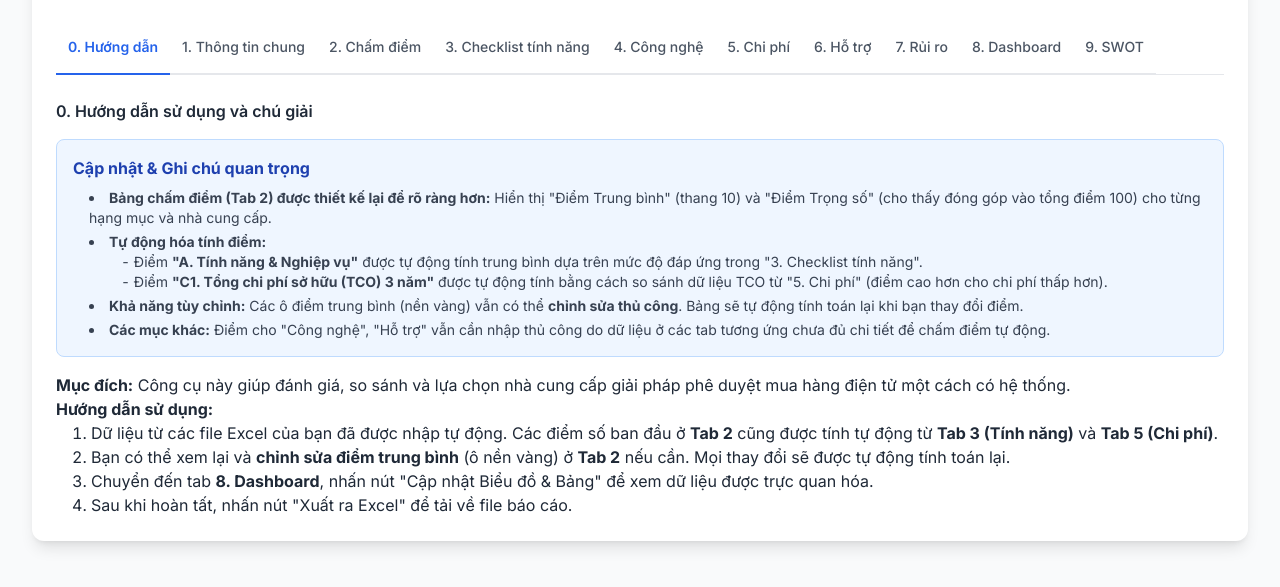
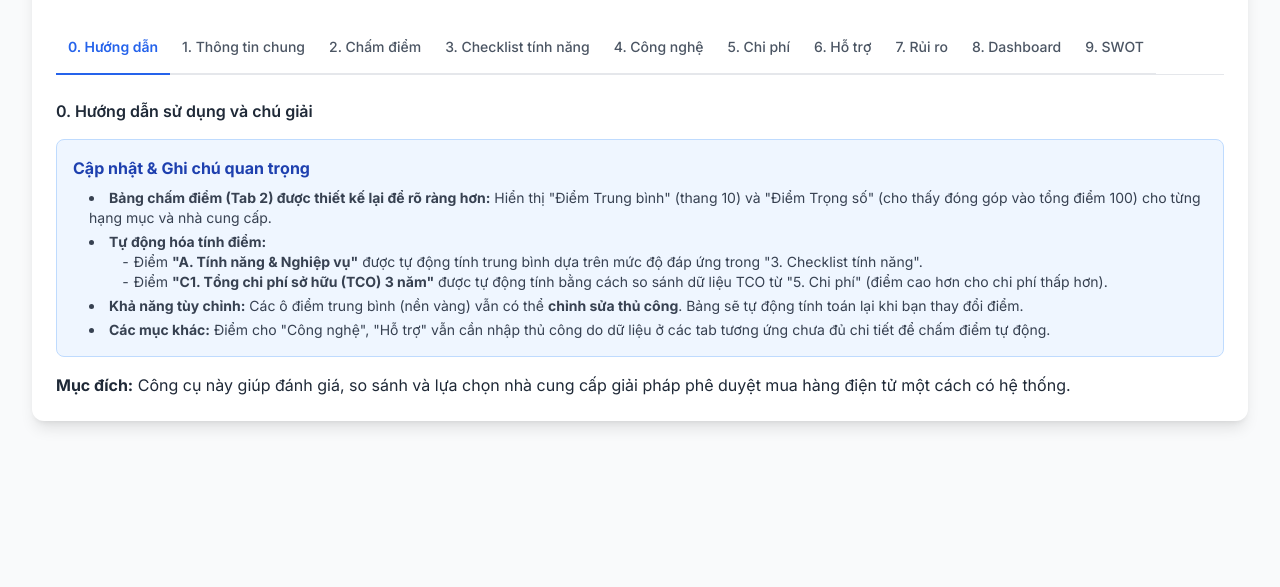
Before and after one commit to but14/vendor, a plain HTML site: page index.html in a window 1280 px wide. Shown: the part 119-706 px from the top of the page. Drawn offline with nearby package versions, Linux system fonts and the light colour scheme.

Commit message:
update code

```diff
--- a/index.html
+++ b/index.html
@@ -218,7 +218,7 @@
             chọn nhà cung cấp giải pháp phê duyệt mua hàng điện tử một cách có
             hệ thống.
           </p>
-          <p><strong>Hướng dẫn sử dụng:</strong></p>
+          <!-- <p><strong>Hướng dẫn sử dụng:</strong></p>
           <ol class="list-decimal list-inside">
             <li>
               Dữ liệu từ các file Excel của bạn đã được nhập tự động. Các điểm
@@ -239,7 +239,7 @@
             <li>
               Sau khi hoàn tất, nhấn nút "Xuất ra Excel" để tải về file báo cáo.
             </li>
-          </ol>
+          </ol> -->
         </div>
 
         <div id="tab1" class="tab-content">
```
